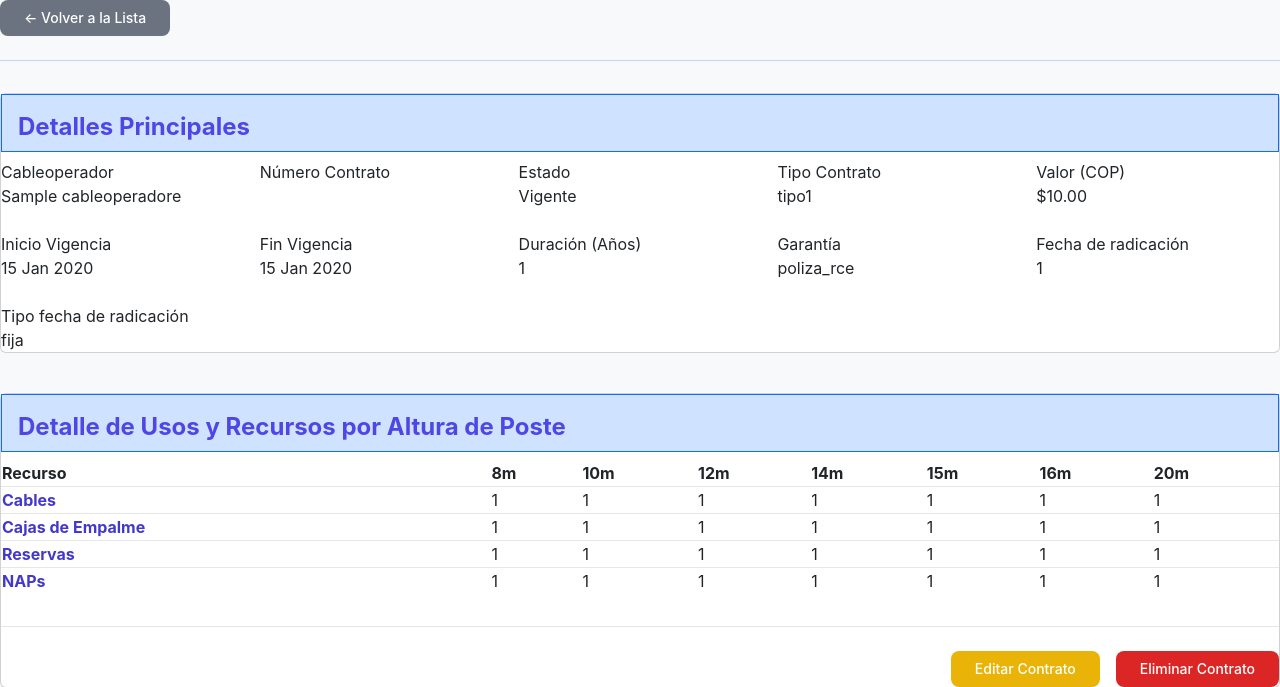
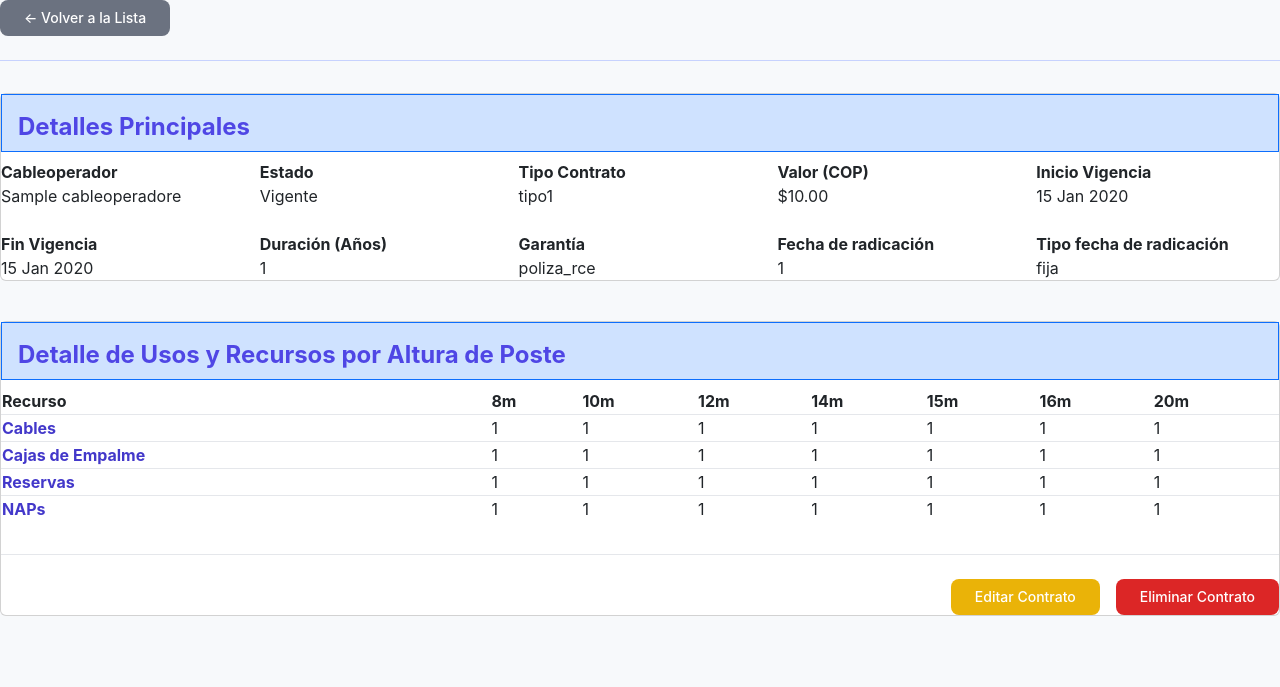
Before and after one commit to Adrian04g/Air-e_app, a Django app: page /contratos/1/ in a window 1280 px wide. Shown: the part 65-752 px from the top of the page. Run offline with Django 5.2, Linux system fonts and the light colour scheme; tables that the repository leaves empty hold one stand-in row (values such as "Sample post"); parts of the project's set-up code (start-up, migrations or seed data) failed here and were passed over; some libraries are stand-ins or nearby versions.

Commit message:
se coloco negrilla

```diff
--- a/INF_CE/INF_CE/templates/contratos/detalle_contrato.html
+++ b/INF_CE/INF_CE/templates/contratos/detalle_contrato.html
@@ -36,50 +36,46 @@
 
             <!-- Columna Cableoperador -->
             <div class="col-span-2 md:col-span-4 lg:col-span-1">
-                <p class="data-label">Cableoperador</p>
-                <p class=>{{ contrato.cableoperador.nombre }}</p>
+                <p class="data-label"style="font-weight: 700;">Cableoperador</p>
+                <p class="data-value">{{ contrato.cableoperador.nombre }}</p>
             </div>
 
             <!-- Otras Columnas -->
             <div>
-                <p class="data-label">Número Contrato</p>
-                <p class="data-value">{{ contrato.numero_contrato }}</p>
-            </div>
-            <div>
-                <p class="data-label">Estado</p>
+                <p class="data-label"style="font-weight: 700;">Estado</p>
                 <p class="data-value">{{ contrato.get_estado_contrato_display }}</p>
             </div>
             <div>
-                <p class="data-label">Tipo Contrato</p>
+                <p class="data-label"style="font-weight: 700;">Tipo Contrato</p>
                 <p class="data-value">{{ contrato.get_tipo_contrato_display }}</p>
             </div>
             <div>
-                <p class="data-label">Valor (COP)</p>
+                <p class="data-label"style="font-weight: 700;">Valor (COP)</p>
                 {% load humanize %}
                 <p class="data-value">${{ contrato.valor_contrato|floatformat:2|intcomma }}</p>
             </div>
             <div>
-                <p class="data-label">Inicio Vigencia</p>
+                <p class="data-label"style="font-weight: 700;">Inicio Vigencia</p>
                 <p class="data-value">{{ contrato.inicio_vigencia|date:"d M Y" }}</p>
             </div>
             <div>
-                <p class="data-label">Fin Vigencia</p>
+                <p class="data-label"style="font-weight: 700;">Fin Vigencia</p>
                 <p class="data-value">{{ contrato.fin_vigencia|date:"d M Y" }}</p>
             </div>
             <div>
-                <p class="data-label">Duración (Años)</p>
+                <p class="data-label"style="font-weight: 700;">Duración (Años)</p>
                 <p class="data-value">{{ contrato.duracion_anos }}</p>
             </div>
             <div>
-                <p class="data-label">Garantía</p>
+                <p class="data-label"style="font-weight: 700;">Garantía</p>
                 <p class="data-value">{{ contrato.Garantia }}</p>
             </div>
             <div>
-                <p class="data-label">Fecha de radicación</p>
+                <p class="data-label"style="font-weight: 700;">Fecha de radicación</p>
                 <p class="data-value">{{ contrato.fecha_radicacion }}</p>
             </div>
             <div>
-                <p class="data-label">Tipo fecha de radicación</p>
+                <p class="data-label"style="font-weight: 700;">Tipo fecha de radicación</p>
                 <p class="data-value">{{ contrato.tipo_fecha_radicacion }}</p>
             </div>
         </div>
```
Also changed, not shown: INF_CE/INF_CE/templates/contratos/lista_contratos.html (+3 -6 lines).
